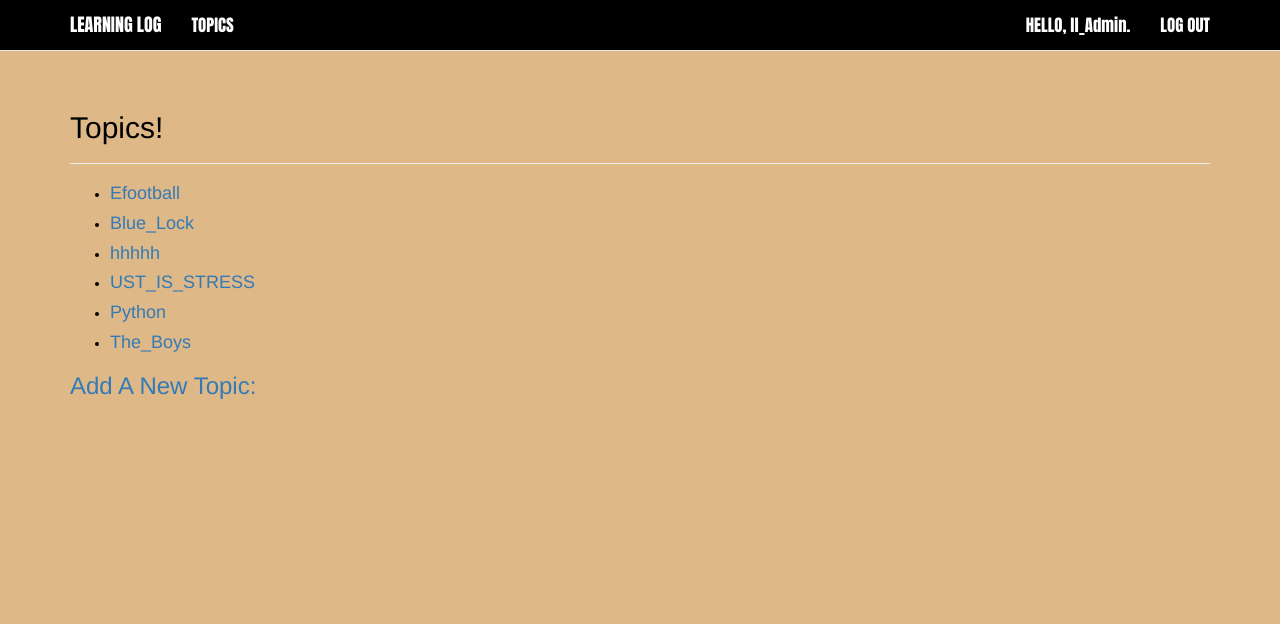
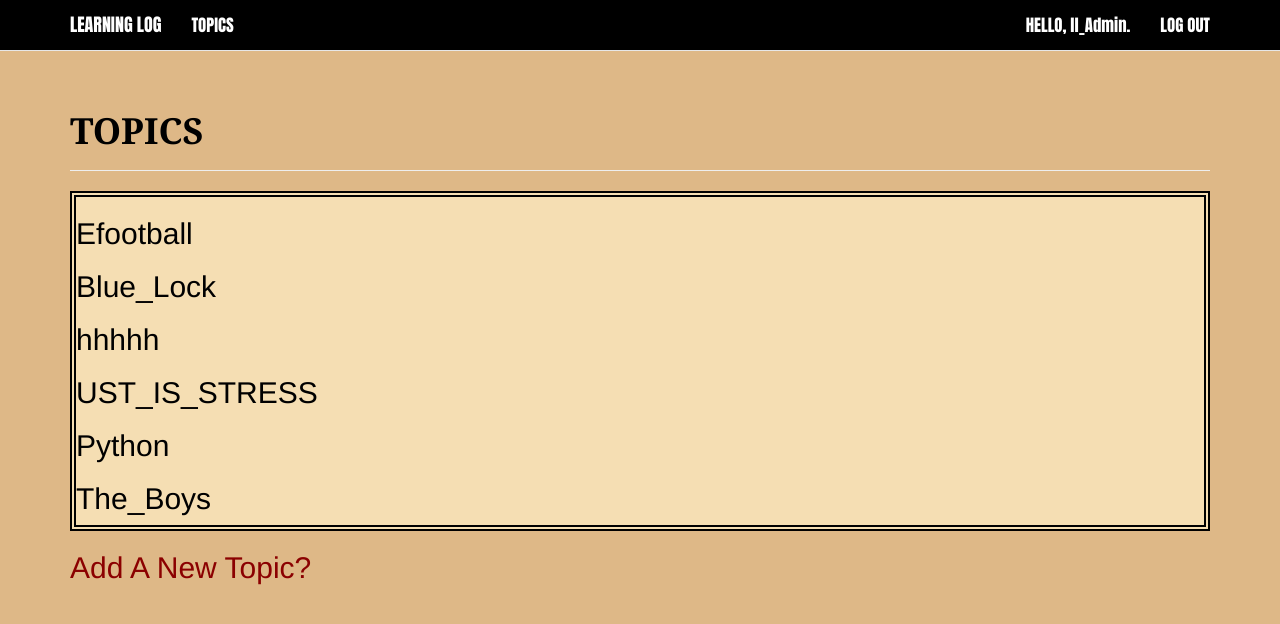
Before and after one commit to Dextro111/Learning_Log_Web_App_Project, a Django app: page /topics/ in a window 1280 px wide. Shown: the top 624 px of the page. Run offline with Django 4.2, Linux system fonts and the light colour scheme; the first user in the database is signed in; data comes from the database, SQL or seed files in the repository; some libraries are stand-ins or nearby versions.

Commit message:
Added Styles

```diff
--- a/learning_log/settings.py
+++ b/learning_log/settings.py
@@ -129,9 +129,9 @@ USE_TZ = True
 # https://docs.djangoproject.com/en/4.2/howto/static-files/
 
 STATIC_URL = '/static/'
-STATIC_ROOT = BASE_DIR/"assets"     #os.path.join(BASE_DIR, "staticfiles")#
+STATIC_ROOT = BASE_DIR/"learning_logs/static"     #os.path.join(BASE_DIR, "staticfiles")#
 STATICFILES_STORAGE = 'whitenoise.storage.CompressedManifestStaticFilesStorage'
-#STATICFILES_DIRS = (os.path.join((BASE_DIR, "static"),))
+STATICFILES_DIRS = ( os.path.join("static"),)
 django_heroku.settings(locals())
 
 # Default primary key field type
--- a/learning_logs/templates/learning_logs/base.html
+++ b/learning_logs/templates/learning_logs/base.html
@@ -1,4 +1,5 @@
 {% load bootstrap3 %}
+{% load static %}
 
 <!DOCTYPE html>
 <html lang="en">
--- a/learning_logs/templates/learning_logs/topic.html
+++ b/learning_logs/templates/learning_logs/topic.html
@@ -1,13 +1,13 @@
 {% extends "learning_logs/base.html" %}
 
 {% block header %}
-    <h2>{{ topic }}</h2>
+    <h1 style="font-weight: bold; font-family: Georgia, 'Times New Roman';">{{ topic }}</h1>
 {% endblock header %}
 
 {% block content %}
-    <p>
+    <h3 style="font-family: 'Franklin Gothic Medium';">
         <a href="{% url 'learning_logs:new_entry' topic.id %}">Add New Entry</a>
-    </p>
+    </h3>
 
     {% for entry in entries %}
         <div class="panel panel-default">
--- a/learning_logs/templates/learning_logs/topics.html
+++ b/learning_logs/templates/learning_logs/topics.html
@@ -1,23 +1,23 @@
 {%  extends "learning_logs/base.html" %}
 
 {% block header %}
-    <h2>Topics!</h2>
+    <h1 style="font-weight: bold; font-family: Georgia, 'Times New Roman';">TOPICS</h1>
 {% endblock header %}
 
 {% block content %}
 
-<ul>
+<ul style="margin: 0; padding: 0; background-color: wheat; border-style: double; border-width: 6px;">
     {% for topic in topics %}
-    <li>
-        <h4>
-        <a href="{% url 'learning_logs:topic' topic.id %}">{{ topic }}</a>
-        </h4>
+    <li style="display: block;">
+        <h2 style="font-family: 'Franklin Gothic Medium';">
+        <a href="{% url 'learning_logs:topic' topic.id %}" style="color:black; text-decoration: none;" onmouseover="this.style.color='#00007B'" onmouseout="this.style.color='#000'">{{ topic }}</a>
+        </h2>
     </li>
     {% empty %}
-    <li>No topics have been added yet.</li>
+    <li style="display: block;"><h2 style="font-family: 'Franklin Gothic Medium';">No Topics Have Been Added Yet...</h2></li>
     {% endfor %}
 </ul>
 
-<h3><a href="{% url 'learning_logs:new_topic' %}">Add A New Topic:</a></h3>
+<h2 style="font-family: 'Franklin Gothic Medium';"><a href="{% url 'learning_logs:new_topic' %}" style="color:darkred; text-decoration: none;" onmouseover="this.style.color='white'" onmouseout="this.style.color='#8b0000'">Add A New Topic?</a></h2>
 
 {% endblock content %}
```
Also changed, not shown: learning_logs/templates/learning_logs/index.html (+5 -5 lines), db.sqlite3, 2 other files.
